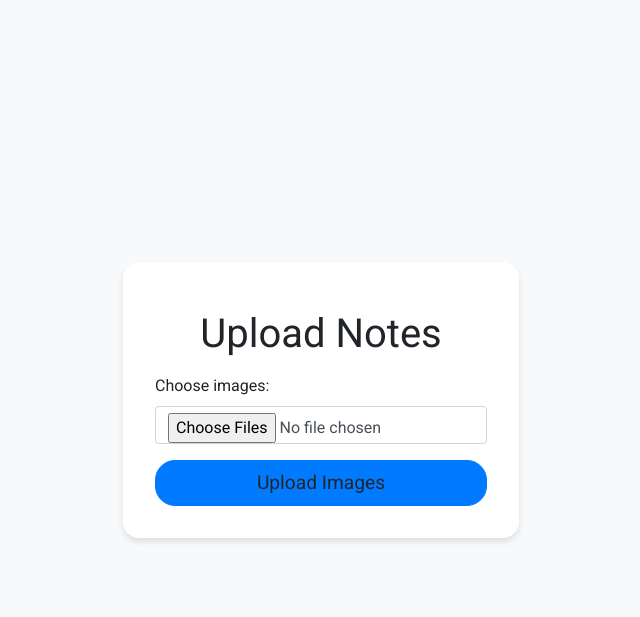
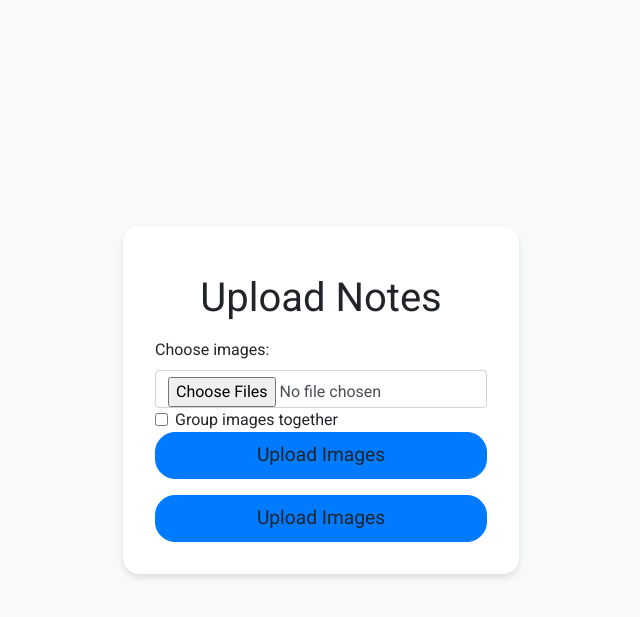
Before and after one commit to CharlieIO/ai-notes, a Flask app: page / in a window 1280 px wide. Shown: the top 617 px of the page, without its empty margins (319-959 px from the left). Run offline with Flask 2, Linux system fonts and the light colour scheme; some libraries are stand-ins or nearby versions.

Commit message:
multi-upload

```diff
--- a/src/templates/upload.html
+++ b/src/templates/upload.html
@@ -20,7 +20,16 @@
             <form id="uploadForm" action="{{ url_for('upload_image') }}" method="post" enctype="multipart/form-data">
                 <div class="mb-3">
                     <label for="image" class="form-label">Choose images:</label>
-                    <input type="file" class="form-control" id="image" name="image" accept="image/*" multiple>
+                    <form action="{{ url_for('upload_image') }}" method="post" enctype="multipart/form-data">
+                        <input type="file" class="form-control" id="image" name="image" accept="image/*" multiple>
+                        <div class="form-check">
+                            <input class="form-check-input" type="checkbox" value="" id="groupImages" name="groupImages">
+                            <label class="form-check-label" for="groupImages">
+                                Group images together
+                            </label>
+                        </div>
+                        <button type="submit" class="btn submit-btn" value="Upload">Upload Images</button>
+                    </form>
                 </div>
                 <button type="submit" class="btn submit-btn" value="Upload">Upload Images</button>
             </form>
```
